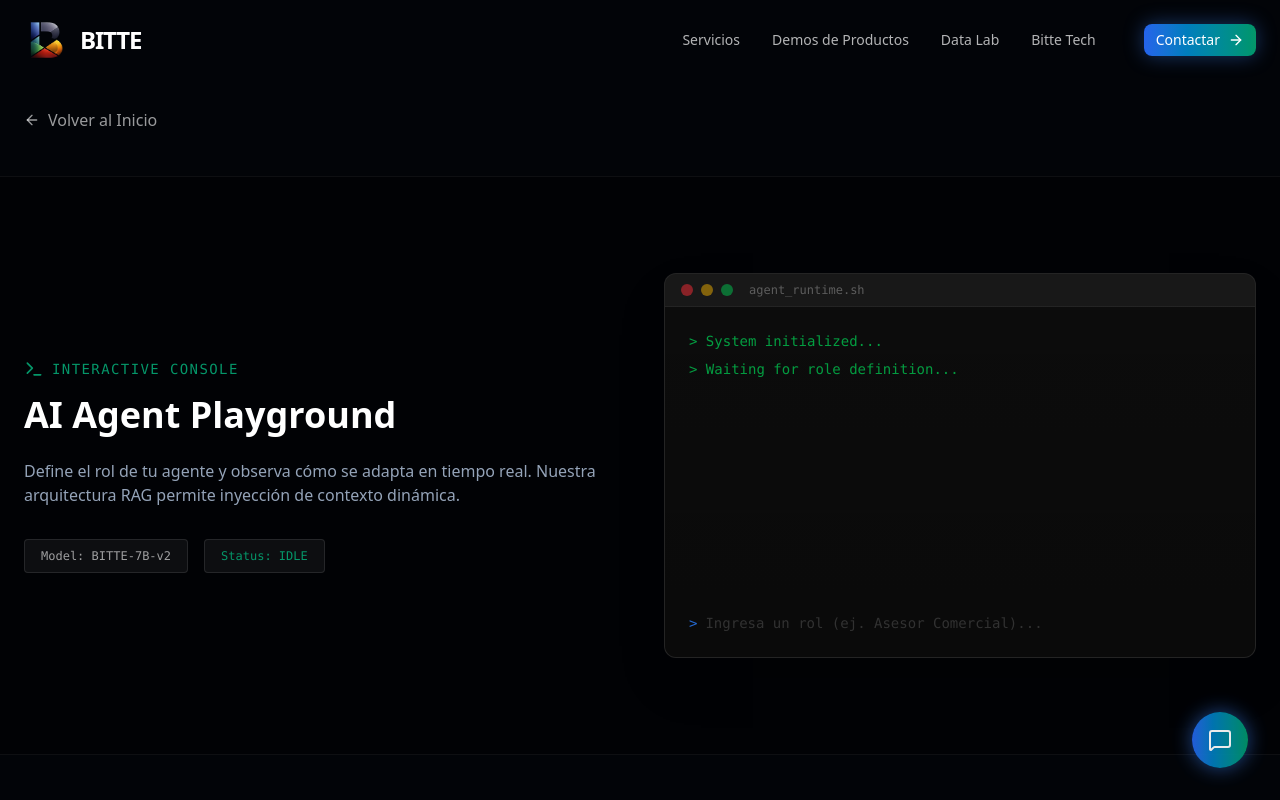
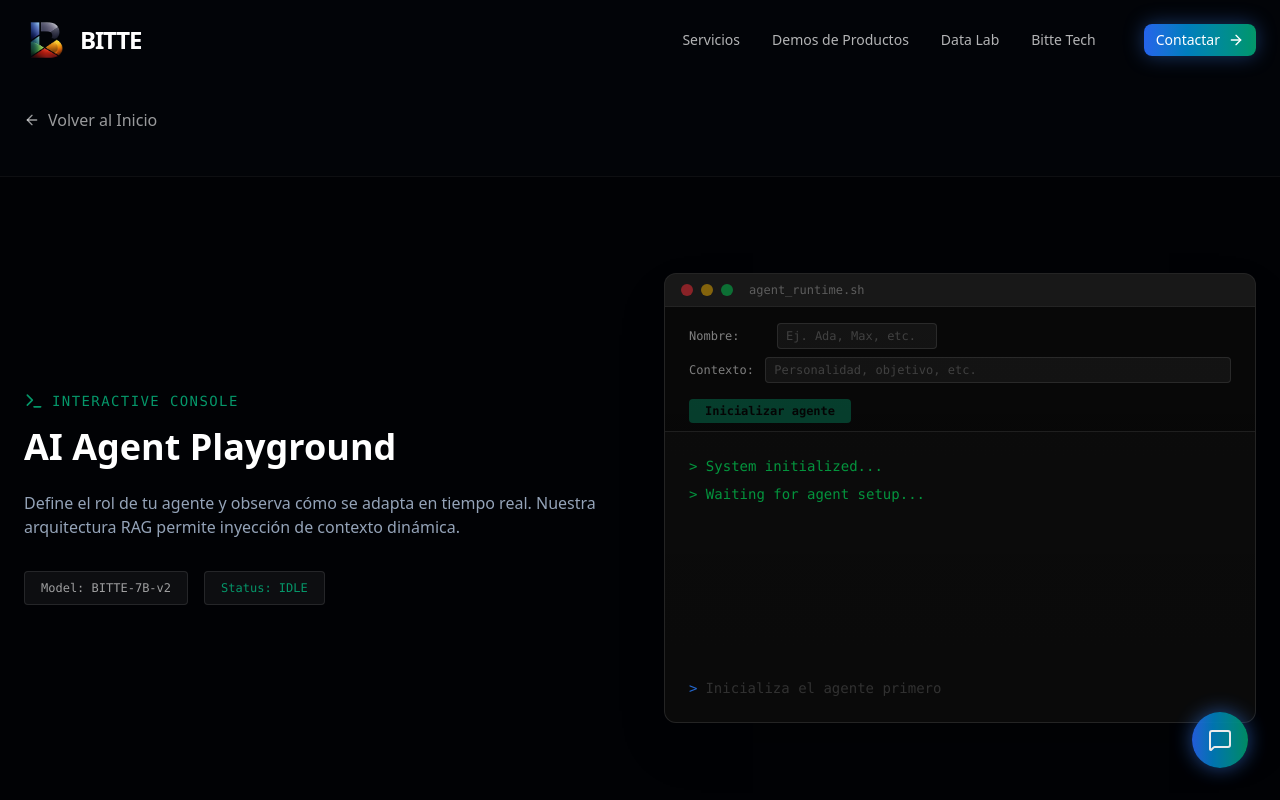
Before and after one commit to bittecoltech-sketch/Bitte, a Next.js app: page /demos/ai-agent in a window 1280 px wide. Shown: the top 800 px of the page. Built offline with nearby package versions, Linux system fonts and the light colour scheme.

Commit message:
se agrega la funcionalidad del demo de agente de ia. Se corrige como se visualizaba el indicador de la galeria del hero section de la pagina principal

```diff
--- a/components/sections/AIPlayground.tsx
+++ b/components/sections/AIPlayground.tsx
@@ -1,33 +1,74 @@
 "use client";
 
-import { useState, useRef, useEffect } from "react";
+import { useState } from "react";
 import { motion } from "framer-motion";
 import { Terminal, Play } from "lucide-react";
 
 export default function AIPlayground() {
     const [output, setOutput] = useState<string[]>([
         "> System initialized...",
-        "> Waiting for role definition...",
+        "> Waiting for agent setup...",
     ]);
     const [input, setInput] = useState("");
+    const [agentName, setAgentName] = useState("");
+    const [agentContext, setAgentContext] = useState("");
+    const [initialized, setInitialized] = useState(false);
+    const [isLoading, setIsLoading] = useState(false);
 
-    const handleCommand = (e: React.FormEvent) => {
+    const API_KEY = "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";
+    const MODEL = "nvidia/nemotron-3-nano-30b-a3b:free";
+
+    const handleInitialize = async () => {
+        setOutput([
+            "> System initialized...",
+            `> Agent name: ${agentName}`,
+            `> Context: ${agentContext}`,
+            "> AGENT READY. You can now interact."
+        ]);
+        setInitialized(true);
+    };
+
+    const handleCommand = async (e: React.FormEvent) => {
         e.preventDefault();
-        if (!input.trim()) return;
+        if (!input.trim() || !initialized) return;
 
-        const newOutput = [...output, `> User: ${input}`];
-        setOutput(newOutput);
-        setInput("");
-
-        // Simulate AI delay
-        setTimeout(() => {
+        const userLine = `> Usuario: ${input}`;
+        setOutput((prev) => [...prev, userLine]);
+        setIsLoading(true);
+        const promptMessages = [
+            { role: "system", content: agentContext || "" },
+            { role: "user", content: input }
+        ];
+        try {
+            const response = await fetch("https://openrouter.ai/api/v1/chat/completions", {
+                method: "POST",
+                headers: {
+                    "Authorization": `Bearer ${API_KEY}`,
+                    "Content-Type": "application/json",
+                    "HTTP-Referer": "https://bitte.tech",
+                    "X-Title": "BITTE MiniAgent",
+                },
+                body: JSON.stringify({
+                    model: MODEL,
+                    messages: promptMessages,
+                }),
+            });
+            if (!response.ok) throw new Error(`Error ${response.status}`);
+            const data = await response.json();
+            const aiContent = data.choices?.[0]?.message?.content || "[Sin respuesta de IA]";
             setOutput((prev) => [
                 ...prev,
-                `> AI Agent: Configurado rol "${input}". Iniciando módulos de inferencia...`,
-                `> ANALYZING_CONTEXT... OK`,
-                `> READY_TO_ASSIST.`,
+                `> ${agentName || "AI Agent"}: ${aiContent}`
             ]);
-        }, 800);
+        } catch (err) {
+            setOutput((prev) => [
+                ...prev,
+                `> ERROR: No se pudo obtener respuesta del agente.`
+            ]);
+        } finally {
+            setIsLoading(false);
+            setInput("");
+        }
     };
 
     return (
@@ -67,8 +108,43 @@ export default function AIPlayground() {
                         <span className="ml-2 text-xs text-white/30">agent_runtime.sh</span>
                     </div>
 
+                    {/* Agent Setup Dialogs */}
+                    <div className="px-6 pt-4 pb-2 bg-black/30 border-b border-white/10 flex flex-col gap-2">
+                        <div className="flex items-center gap-2">
+                            <label htmlFor="agentName" className="text-xs text-white/50 w-20">Nombre:</label>
+                            <input
+                                id="agentName"
+                                type="text"
+                                value={agentName}
+                                onChange={(e) => setAgentName(e.target.value)}
+                                placeholder="Ej. Ada, Max, etc."
+                                className="bg-white/5 border border-white/10 rounded px-2 py-1 text-white text-xs w-40 placeholder:text-white/20"
+                                disabled={initialized}
+                            />
+                        </div>
+                        <div className="flex items-center gap-2">
+                            <label htmlFor="agentContext" className="text-xs text-white/50 w-20">Contexto:</label>
+                            <input
+                                id="agentContext"
+                                type="text"
+                                value={agentContext}
+                                onChange={(e) => setAgentContext(e.target.value)}
+                                placeholder="Personalidad, objetivo, etc."
+                                className="bg-white/5 border border-white/10 rounded px-2 py-1 text-white text-xs w-full placeholder:text-white/20"
+                                disabled={initialized}
+                            />
+                        </div>
+                        <button
+                            className={`mt-2 px-4 py-1 rounded bg-bitte-green text-black font-bold text-xs transition disabled:opacity-40 disabled:cursor-not-allowed w-fit`}
+                            onClick={handleInitialize}
+                            disabled={initialized || !agentName.trim() || !agentContext.trim()}
+                        >
+                            Inicializar agente
+                        </button>
+                    </div>
+
                     {/* Terminal Body */}
-                    <div className="p-6 h-[350px] overflow-y-auto flex flex-col">
+                    <div className="p-6 h-[290px] overflow-y-auto flex flex-col">
                         <div className="space-y-2 mb-4 text-green-500/80">
                             {output.map((line, i) => (
                                 <div key={i}>{line}</div>
@@ -76,14 +152,16 @@ export default function AIPlayground() {
                         </div>
 
                         <form onSubmit={handleCommand} className="mt-auto flex gap-2">
-                            <span className="text-blue-500">{">"}</span>
+                            <span className="text-blue-500">{" >"}</span>
                             <input
                                 type="text"
                                 value={input}
                                 onChange={(e) => setInput(e.target.value)}
-                                placeholder="Ingresa un rol (ej. Asesor Comercial)..."
+                                placeholder={initialized ? "Escribe tu mensaje..." : "Inicializa el agente primero"}
                                 className="bg-transparent border-none outline-none text-white w-full placeholder:text-white/20"
+                                disabled={!initialized || isLoading}
                             />
+                            {isLoading && <span className="text-xs text-white/40 ml-2">Enviando...</span>}
                         </form>
                     </div>
 
--- a/components/sections/Hero.tsx
+++ b/components/sections/Hero.tsx
@@ -70,6 +70,20 @@ export default function Hero() {
                 </AnimatePresence>
             </div>
 
+            {/* Slide Indicators - justo debajo de la navbar, fuera del contenido */}
+            <div className="absolute top-[88px] left-1/2 -translate-x-1/2 z-30 flex gap-3">
+                {slides.map((_, i) => (
+                    <button
+                        key={i}
+                        onClick={() => setCurrentSlide(i)}
+                        className={`h-1 transition-all duration-500 rounded-full box-content ${i === currentSlide
+                            ? 'w-12 bg-white shadow-[0_0_15px_rgba(255,255,255,0.8)]'
+                            : 'w-3 bg-white/20 hover:bg-white/40'
+                            }`}
+                    />
+                ))}
+            </div>
+
             {/* Content */}
             <div className="container mx-auto px-6 relative z-10 pt-12 flex flex-col items-center justify-center text-center">
                 <motion.div
@@ -110,20 +124,6 @@ export default function Hero() {
                         </Button>
                     </div>
                 </motion.div>
-
-                {/* Slide Indicators */}
-                <div className="absolute bottom-8 left-1/2 -translate-x-1/2 flex gap-3 z-30">
-                    {slides.map((_, i) => (
-                        <button
-                            key={i}
-                            onClick={() => setCurrentSlide(i)}
-                            className={`h-1 transition-all duration-500 rounded-full box-content ${i === currentSlide
-                                ? 'w-12 bg-white shadow-[0_0_15px_rgba(255,255,255,0.8)]'
-                                : 'w-3 bg-white/20 hover:bg-white/40'
-                                }`}
-                        />
-                    ))}
-                </div>
             </div>
         </section>
     );
```
